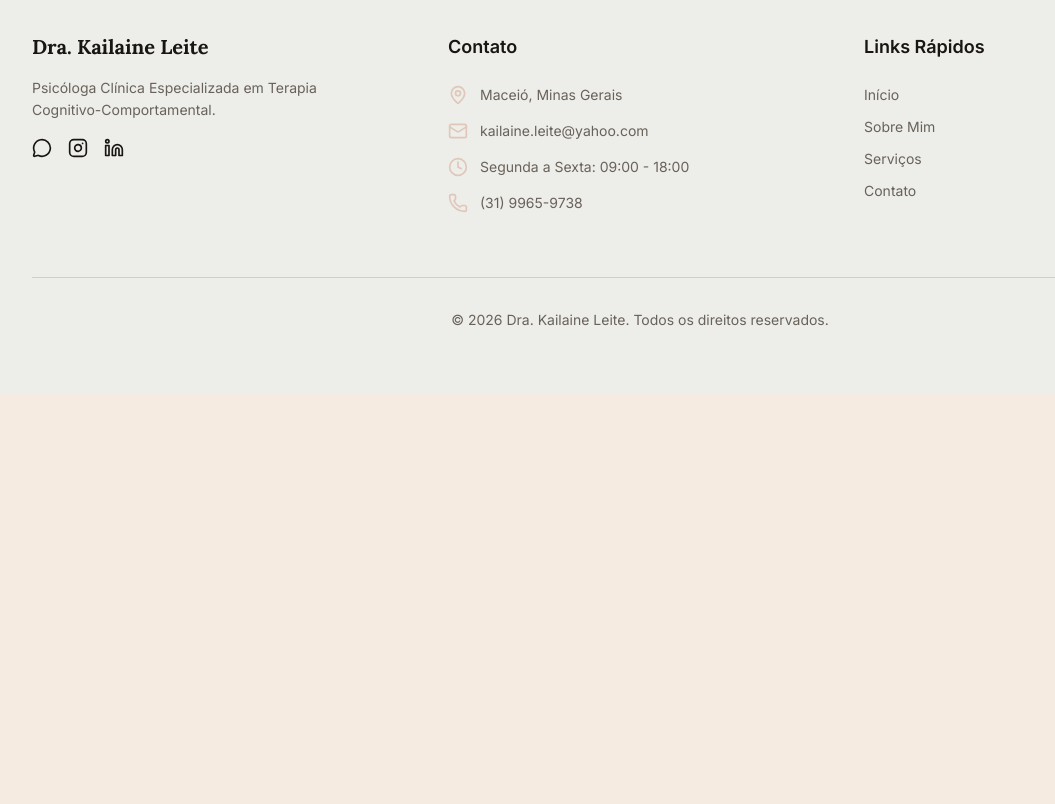
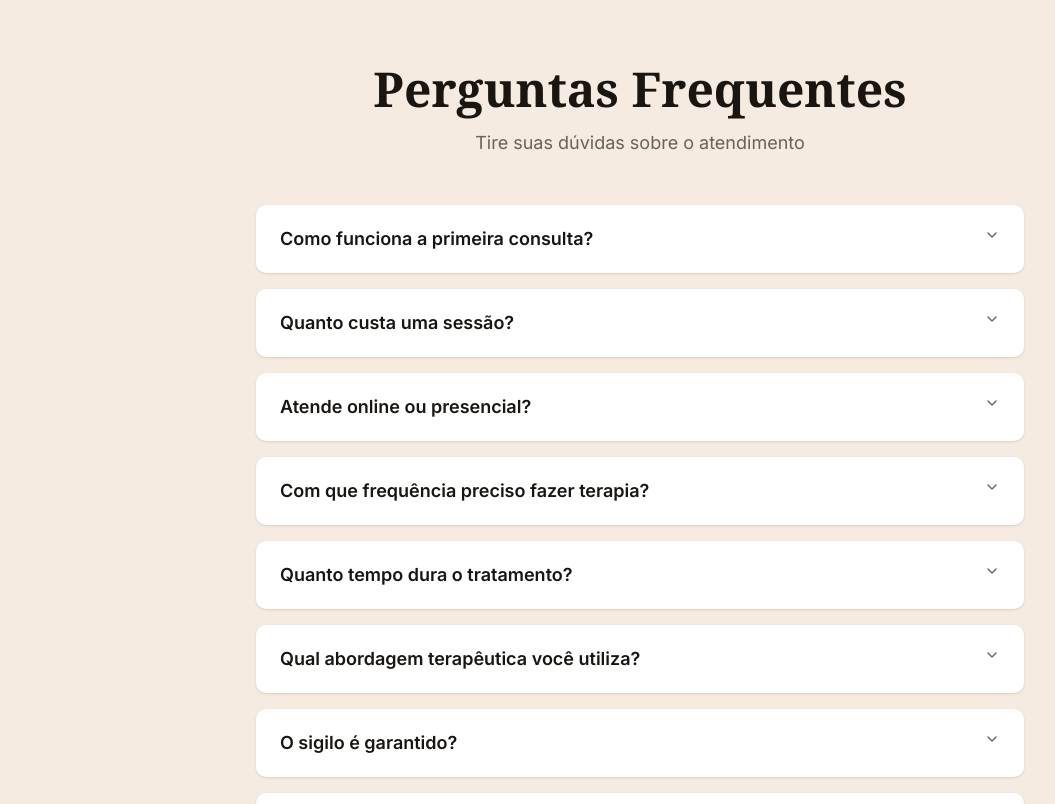
Before and after one commit to cassio-leite/landing-psicologa, a Next.js app: page / in a window 1280 px wide. Shown: the part 2580-3384 px from the top of the page, without its empty margins (0-1055 px from the left). Before the commit the page ends 2974 px from the top, so only its background shows below. Built offline with nearby package versions, Linux system fonts and the light colour scheme.

Commit message:
feat: add FAQ section with accordion

```diff
--- /dev/null
+++ b/app/_components/sections/faq.tsx
@@ -0,0 +1,113 @@
+"use client";
+
+import { useRef } from "react";
+import { motion, useInView } from "framer-motion";
+import {
+  Accordion,
+  AccordionContent,
+  AccordionItem,
+  AccordionTrigger,
+} from "@/app/_components/ui/accordion";
+
+const FAQ_ITEMS = [
+  {
+    question: "Como funciona a primeira consulta?",
+    answer:
+      "A primeira sessão é um momento de acolhimento onde conversaremos sobre suas necessidades, expectativas e histórico. Juntos, traçaremos um plano terapêutico personalizado. A duração é de aproximadamente 50 minutos.",
+  },
+  {
+    question: "Quanto custa uma sessão?",
+    answer:
+      "O valor da sessão é sob consulta. Aceito pagamento via PIX, transferência bancária ou cartão. Entre em contato para saber sobre pacotes mensais com desconto.",
+  },
+  {
+    question: "Atende online ou presencial?",
+    answer:
+      "Ofereço ambas as modalidades! As sessões online são realizadas por videochamada em plataforma segura e confidencial. O atendimento presencial ocorre em Maceió, Minas Gerais. Você escolhe o que for mais confortável.",
+  },
+  {
+    question: "Com que frequência preciso fazer terapia?",
+    answer:
+      "Geralmente recomendo sessões semanais, mas a frequência é ajustada conforme suas necessidades e evolução. Em alguns casos, sessões quinzenais podem ser adequadas.",
+  },
+  {
+    question: "Quanto tempo dura o tratamento?",
+    answer:
+      "Não existe um prazo fixo. A terapia é um processo individual e varia de acordo com seus objetivos. Algumas pessoas sentem melhoras em semanas, outras preferem um acompanhamento mais longo para crescimento contínuo.",
+  },
+  {
+    question: "Qual abordagem terapêutica você utiliza?",
+    answer:
+      "Trabalho com Terapia Cognitivo-Comportamental (TCC), uma abordagem cientificamente comprovada que ajuda a identificar e modificar padrões de pensamento e comportamento que causam sofrimento.",
+  },
+  {
+    question: "O sigilo é garantido?",
+    answer:
+      "Sim! O sigilo profissional é garantido pelo Código de Ética do Psicólogo (Resolução CFP nº 010/05). Tudo o que conversamos permanece confidencial, salvo situações previstas em lei (risco de vida).",
+  },
+  {
+    question: "Preciso ter um diagnóstico para iniciar?",
+    answer:
+      "Não! Você não precisa de diagnóstico prévio. A terapia é para qualquer pessoa que busca autoconhecimento, bem-estar emocional ou ajuda para enfrentar desafios da vida.",
+  },
+  {
+    question: "Aceita convênio médico?",
+    answer:
+      "Não trabalho com convênios, apenas particular. Porém, forneço recibo para reembolso junto ao seu plano de saúde.",
+  },
+  {
+    question: "Como faço para agendar?",
+    answer:
+      "É simples! Entre em contato pelo WhatsApp (31) 99659-7380 ou email kailaine.leite@yahoo.com. Responderei o mais rápido possível e agendaremos um horário que funcione para você.",
+  },
+];
+
+export function Faq() {
+  const ref = useRef<HTMLElement>(null);
+  const isInView = useInView(ref, { amount: 0.2, once: true });
+
+  return (
+    <section
+      ref={ref}
+      id="faq"
+      className="scroll-mt-20 bg-background py-16 md:py-24"
+      aria-label="Perguntas Frequentes"
+    >
+      <div className="container mx-auto px-6 md:px-8">
+        <motion.div
+          className="mx-auto max-w-3xl"
+          initial={{ opacity: 0, y: 20 }}
+          animate={isInView ? { opacity: 1, y: 0 } : { opacity: 0, y: 20 }}
+          transition={{ duration: 0.6 }}
+          style={{ transform: "translateZ(0)", backfaceVisibility: "hidden" }}
+        >
+          <div className="mb-12 text-center">
+            <h2 className="mb-4 font-serif text-4xl font-bold text-foreground md:text-5xl [transform:translateZ(0)]">
+              Perguntas Frequentes
+            </h2>
+            <p className="text-muted-foreground text-lg [transform:translateZ(0)]">
+              Tire suas dúvidas sobre o atendimento
+            </p>
+          </div>
+
+          <Accordion type="single" collapsible className="w-full space-y-4">
+            {FAQ_ITEMS.map((item, index) => (
+              <AccordionItem
+                key={index}
+                value={`item-${index}`}
+                className="rounded-lg border-none bg-card px-6 shadow-sm [transform:translateZ(0)]"
+              >
+                <AccordionTrigger className="py-5 text-left text-lg font-semibold text-foreground hover:no-underline [transform:translateZ(0)]">
+                  {item.question}
+                </AccordionTrigger>
+                <AccordionContent className="pb-5 text-base leading-relaxed text-muted-foreground [transform:translateZ(0)]">
+                  {item.answer}
+                </AccordionContent>
+              </AccordionItem>
+            ))}
+          </Accordion>
+        </motion.div>
+      </div>
+    </section>
+  );
+}
```
